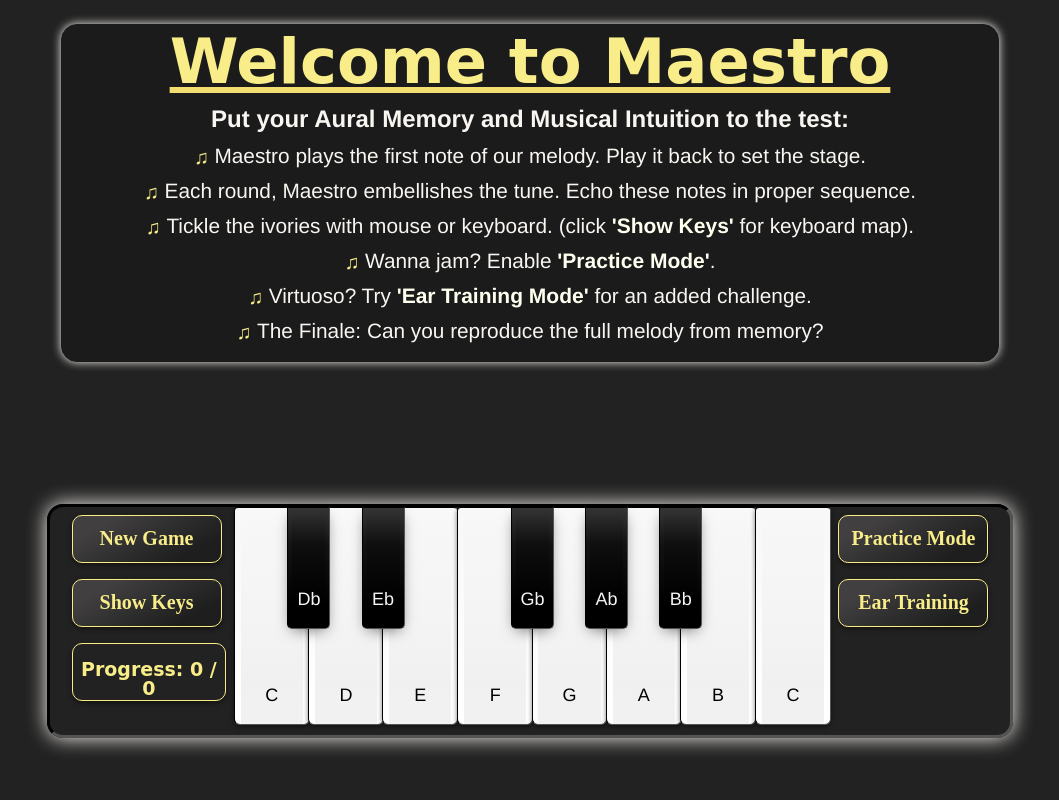
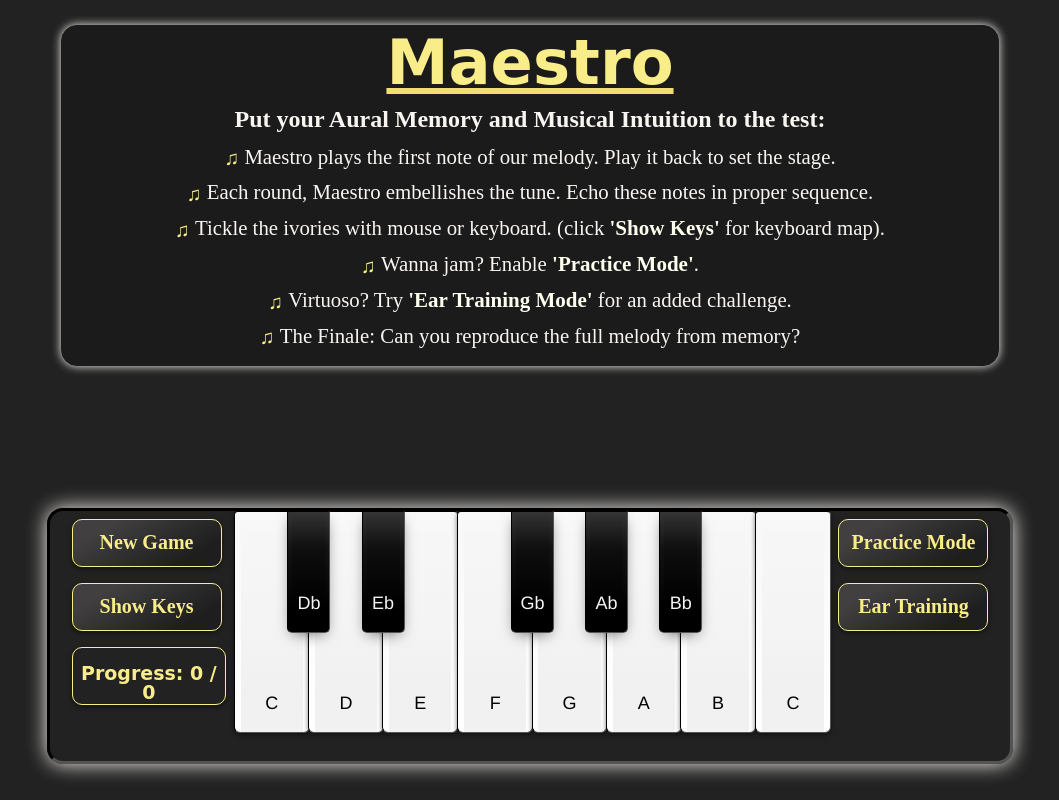
Before and after one commit to LetsGitFunky/Maestro.js, a website built with webpack: page index.html in a window 1280 px wide. Shown: the whole page, without its empty margins (110-1169 px from the left). Built offline with nearby package versions, Linux system fonts and the light colour scheme; files whose address does not match are found by name.

Commit message:
set min-height and width for layout. attempt font-fallbacks

```diff
--- a/index.html
+++ b/index.html
@@ -14,7 +14,7 @@
   <body>
     <div class="top-section">
       <section id="instructions">
-        <h2>Welcome to Maestro</h2>
+        <h2>Maestro</h2>
         <p>Put your Aural Memory and Musical Intuition to the test:</p>
         <ul>
           <li>Maestro plays the first note of our melody. Play it back to set the stage.</li>
--- a/src/styles/main.scss
+++ b/src/styles/main.scss
@@ -7,7 +7,7 @@ body {
     gap: 10px;
     margin: 0;
     background: #222;
-    font-family: 'Montserrat', Helvetica, Arial, sans-serif;
+    font-family: 'Helvetica', Arial, sans-serif;
 }
 
 .top-section {
@@ -31,7 +31,7 @@ body {
     height: 60%;
     margin: 20px auto;
     // font-family: Arial, Helvetica, sans-serif;
-    // font-family: Montserrat;
+    font-family: Montserrat;
     font-size: 1.3em;
     line-height: 1.6em;
     box-shadow: 0 0 10px #f9f6f2;
@@ -57,7 +57,7 @@ h2 {
 
 #instructions strong {
     color: ivory;
-    font-size: 1.01em; /* This will make the strong text 1.5 times larger than the surrounding text */
+    font-size: 1.01em;
     font-weight: bold;
 }
 
@@ -119,6 +119,7 @@ h2 {
     box-shadow: 0 2px 5px rgba(0, 0, 0, 0.5);
     width: 15vw;
     max-width: 150px;
+    min-width: 140px;
     height: 6vh;
     cursor: pointer;
 }
--- a/src/styles/piano.scss
+++ b/src/styles/piano.scss
@@ -18,11 +18,14 @@
     padding: 0px 0px 10px 0px;
     width: 90%;
     max-width: 960px;
+    min-width: 740px;
+    min-height: 240px;
     background-image: url("../assets/images/ebony.jpg");
 }
 
 .white-key {
     height: 27vh;
+    min-height: 220px;
     width: calc(100% / 13);
     border: 0.5px inset black;
     border-radius: 4px;
@@ -81,6 +84,7 @@
 
 .black-key {
     height: 15vh;
+    min-height: 120px;
     width: calc((100% / 14) * 0.6);
     border: 1px inset black;
     border-bottom-left-radius: 5px;
```
Also changed, not shown: dist/main.css, 1 other file.
